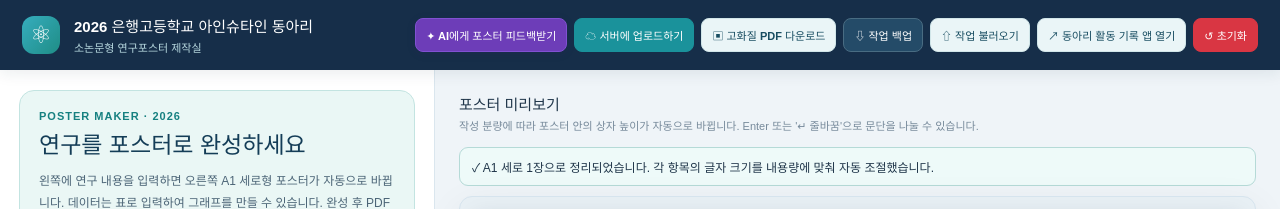
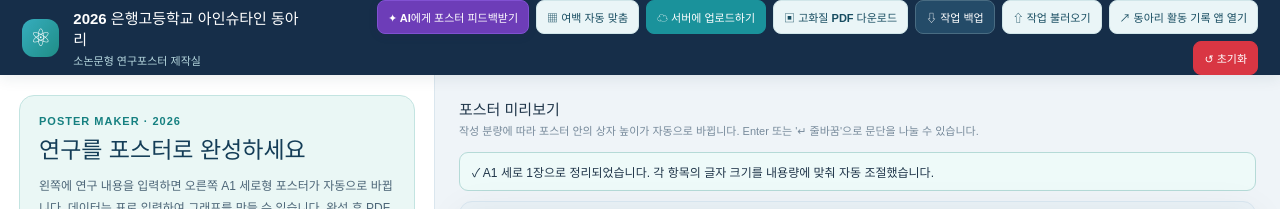
Before and after one commit to HyunJinT/einstein-club, a plain HTML site: page poster/index.html in a window 1280 px wide. Shown: the top 209 px of the page. Drawn offline with nearby package versions, Linux system fonts and the light colour scheme.

Commit message:
Expose A1 poster auto-fit button before server upload and refresh client cache

```diff
--- a/poster/index.html
+++ b/poster/index.html
@@ -86,6 +86,7 @@
  <div class="mark">⚛</div><div class="heading"><strong>2026 은행고등학교 아인슈타인 동아리</strong><small>소논문형 연구포스터 제작실</small></div>
  <nav class="top-actions" aria-label="연구포스터 작업 메뉴">
   <button class="btn poster-ai-button" id="posterAiFeedback" type="button">✦ AI에게 포스터 피드백받기</button>
+   <button class="btn soft" id="posterAutoFit" type="button" aria-pressed="false" title="업로드 전에 빈 여백을 줄이고 항목을 균형 있게 배치합니다.">▦ 여백 자동 맞춤</button>
    <button class="btn primary" id="uploadPosterServer" type="button">☁ 서버에 업로드하기</button>
   <button class="btn soft" id="savePdf" type="button">▣ 고화질 PDF 다운로드</button>
   <button class="btn dark" id="saveJson" type="button">⇩ 작업 백업</button>
@@ -225,7 +226,7 @@ async function loadJson(e){const f=e.target.files?.[0];if(!f)return;try{const x=
 init();
 })();
 </script>
-<script src="./poster-format-v2.js?v=18"></script>
+<script src="./poster-format-v2.js?v=19"></script>
 <script src="./pdf-server-v1.js?v=20"></script>
 <script src="./poster-ai-config.js?v=2"></script>
 <script src="./poster-ai-feedback-v1.js?v=3"></script>
```
